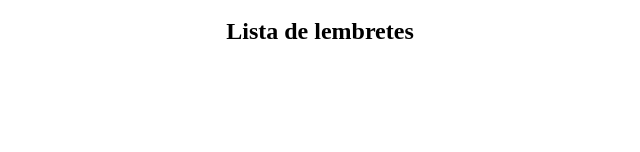
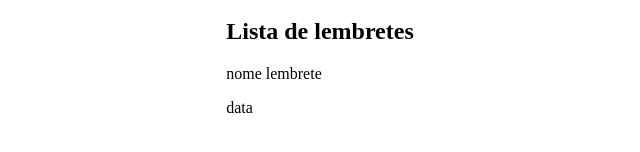
Before and after one commit to CarolinaInglethe/ci-post-it-project, a React (Vite) app in the folder client-post-it/: page / in a window 1280 px wide. Shown: the part 180-332 px from the top of the page, without its empty margins (320-960 px from the left). Built offline with nearby package versions, Linux system fonts and the light colour scheme.

Commit message:
Iniciando teste com a logica para exibir dados na tela

```diff
--- a/client-post-it/src/components/Data.jsx
+++ b/client-post-it/src/components/Data.jsx
@@ -1,9 +1,20 @@
 import React from 'react';
 
 function Data() {
+  const data = {
+    "exemplo1": ["nome lembrete ", "data"],
+    "exemplo2": ["nome lembrete 2", "data"]
+  }
+
     return (
         <div>
         <h2>Lista de lembretes</h2>
+        {
+          !data ? <p>Carregando..</p> : data.exemplo1.map((value,index) => (
+          <div key={index}>
+            <p>{value}</p>
+          </div>))
+        }
       </div>
     )
 }
```
